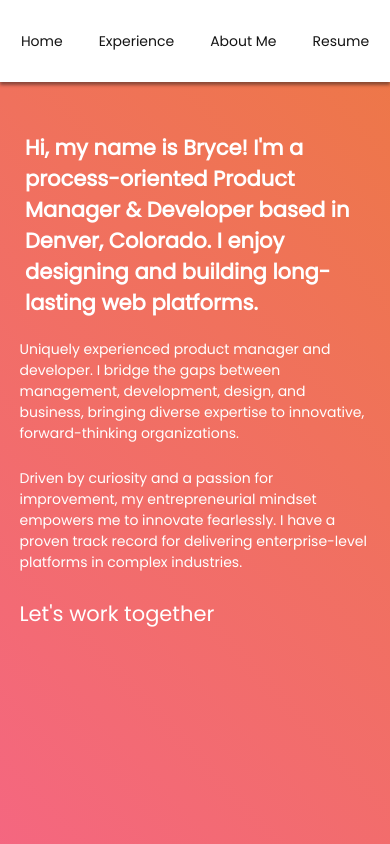
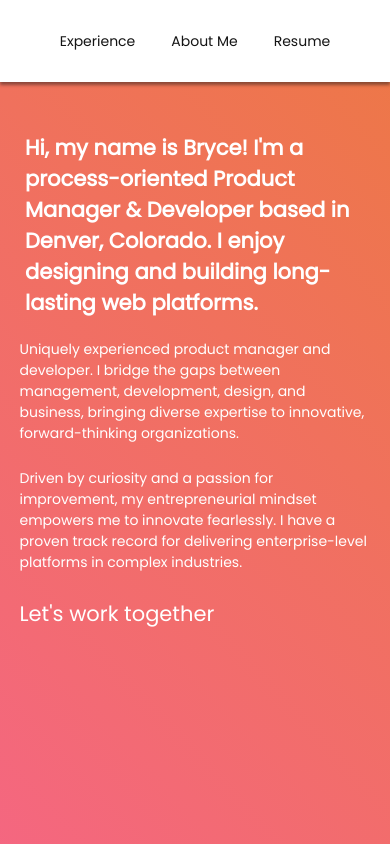
Before and after one commit to bryceleonard/portfolio, a React (Create React App) app: page / in a window 390 px wide. Shown: the top 844 px of the page. Built offline with nearby package versions, Linux system fonts and the light colour scheme.

Commit message:
mobile nav

```diff
--- a/src/App.js
+++ b/src/App.js
@@ -48,7 +48,7 @@ function App() {
       <section id="top">
         <div className="navStyle">
           <ul>
-              <li onClick={handleClickScroll} section="top" className="listStyle">Home</li>
+              <li onClick={handleClickScroll} section="top" className="listStyle home">Home</li>
               <li className="listStyle" onClick={handleClickScroll} section="experience" >Experience</li>
               <li className="listStyle" onClick={handleClickScroll} section="about">About Me</li>
               <a className="listStyle resume" href={Pdf} without="true" rel="noopener noreferrer" target="_blank">Resume</a>
--- a/src/App.scss
+++ b/src/App.scss
@@ -122,3 +122,9 @@
 
   }
 }
+
+.home {
+  @media (max-width: 460px) {
+    display: none;
+  }
+}
```
